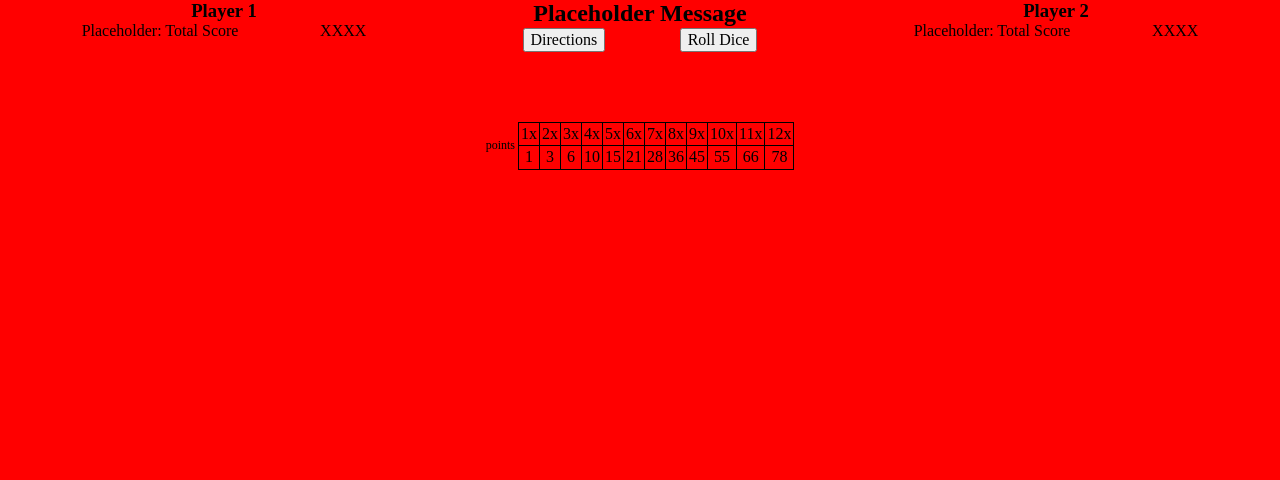
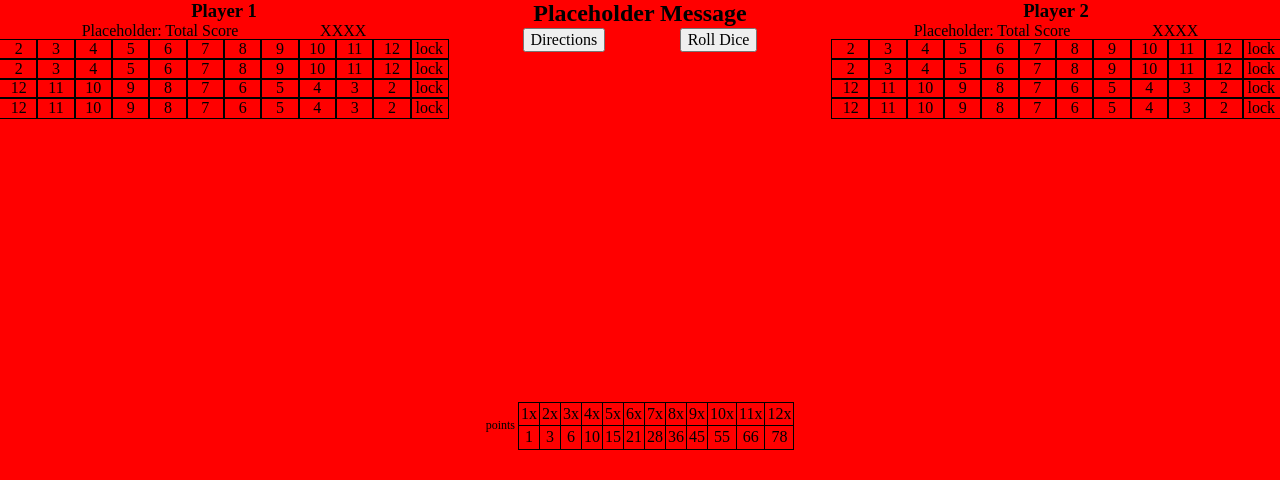
Before and after one commit to JeffShepherd/qwixx-clone, a React (Create React App) app: page / in a window 1280 px wide. Shown: the top 480 px of the page. Built offline with nearby package versions, Linux system fonts and the light colour scheme.

Commit message:
Adjust positioning to support GameBoard

```diff
--- a/src/components/ActionBar/ActionBar.css
+++ b/src/components/ActionBar/ActionBar.css
@@ -40,6 +40,7 @@ td {
 
   .action-bar{
     width: 30%;
+    height: 100%;
   }
 
 
--- a/src/components/Game/Game.css
+++ b/src/components/Game/Game.css
@@ -5,7 +5,9 @@
   flex-direction: column;
 }
 
-
+.player-container {
+  height: 35%;
+}
 
 @media screen and (min-width: 1000px) {
 
@@ -13,5 +15,10 @@
     flex-direction: row;
   }
 
+  .player-container {
+    width: 35%;
+    height: 100%;
+  }
+
 
 }
--- a/src/components/Game/Game.js
+++ b/src/components/Game/Game.js
@@ -19,14 +19,17 @@ function Game() {
 
   return (
     <div className='game'>
-
-      <Scoreboard player={1}/>
-      {/* <GameBoard /> */}
+      <div className='player-container'>
+        <Scoreboard player={1}/>
+        <GameBoard />
+      </div>
       <ActionBar
       gameMessage={gameMessage}
       />
-      <Scoreboard player={2}/>
-      {/* <GameBoard /> */}
+      <div className='player-container'>
+        <Scoreboard player={2}/>
+        <GameBoard />
+      </div>
     </div>
   )
 }
--- a/src/components/Scoreboard/Scoreboard.css
+++ b/src/components/Scoreboard/Scoreboard.css
@@ -1,6 +1,3 @@
-.scoreboard-container {
-  height: 35%;
-}
 
 .strike-container {
   display: flex;
@@ -23,9 +20,5 @@
 
 @media screen and (min-width: 1000px) {
 
-  .scoreboard-container {
-    width: 35%;
-    height: auto;
-  }
 
 }
--- a/src/components/Scoreboard/Scoreboard.js
+++ b/src/components/Scoreboard/Scoreboard.js
@@ -6,7 +6,7 @@ function Scoreboard({ player }) {
 
 
   return (
-    <div className='scoreboard-container'>
+    <div>
       <h3 className='player-number'>Player {player}</h3>
       <section className='scoreboard'>
         <div>
```
